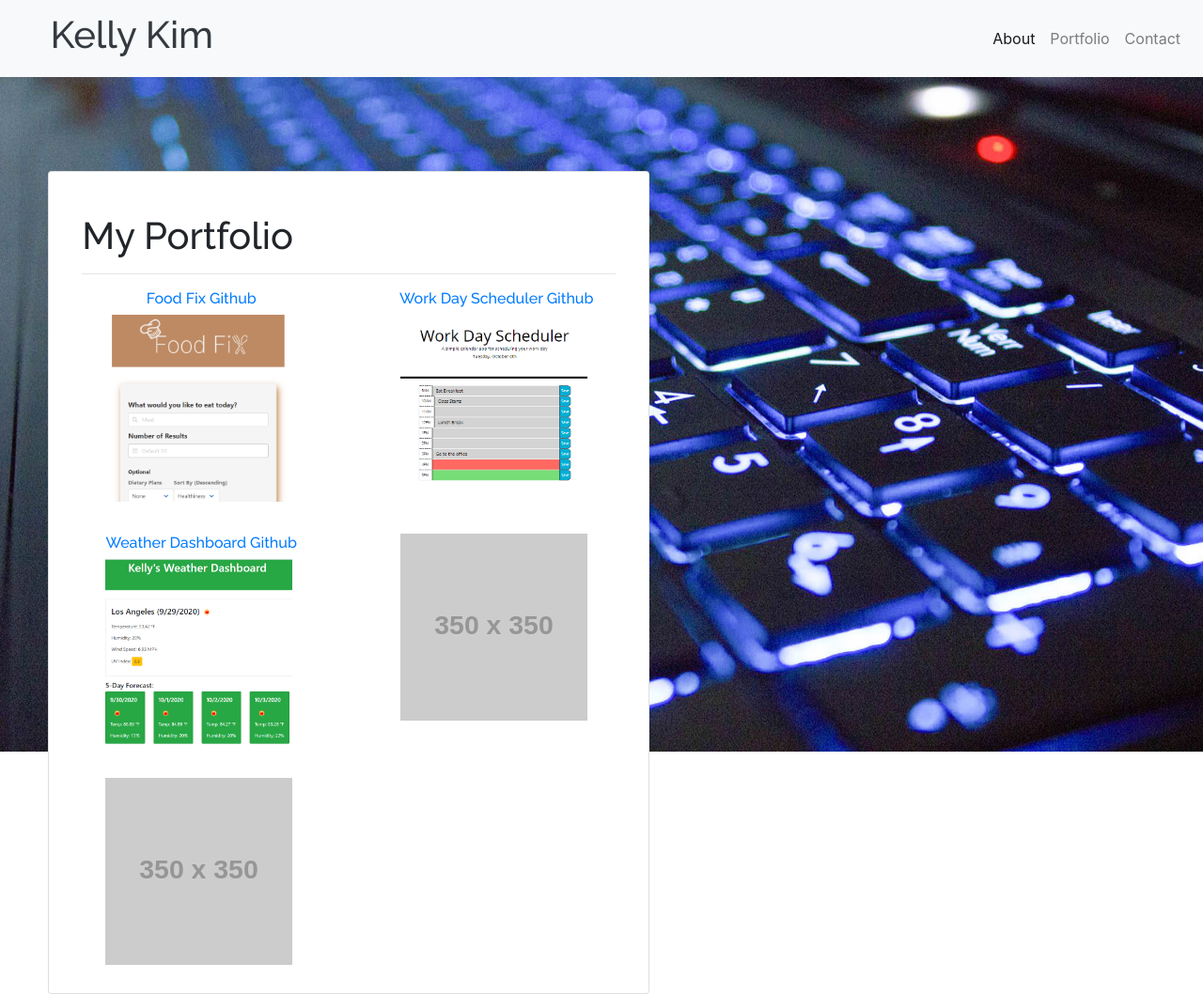
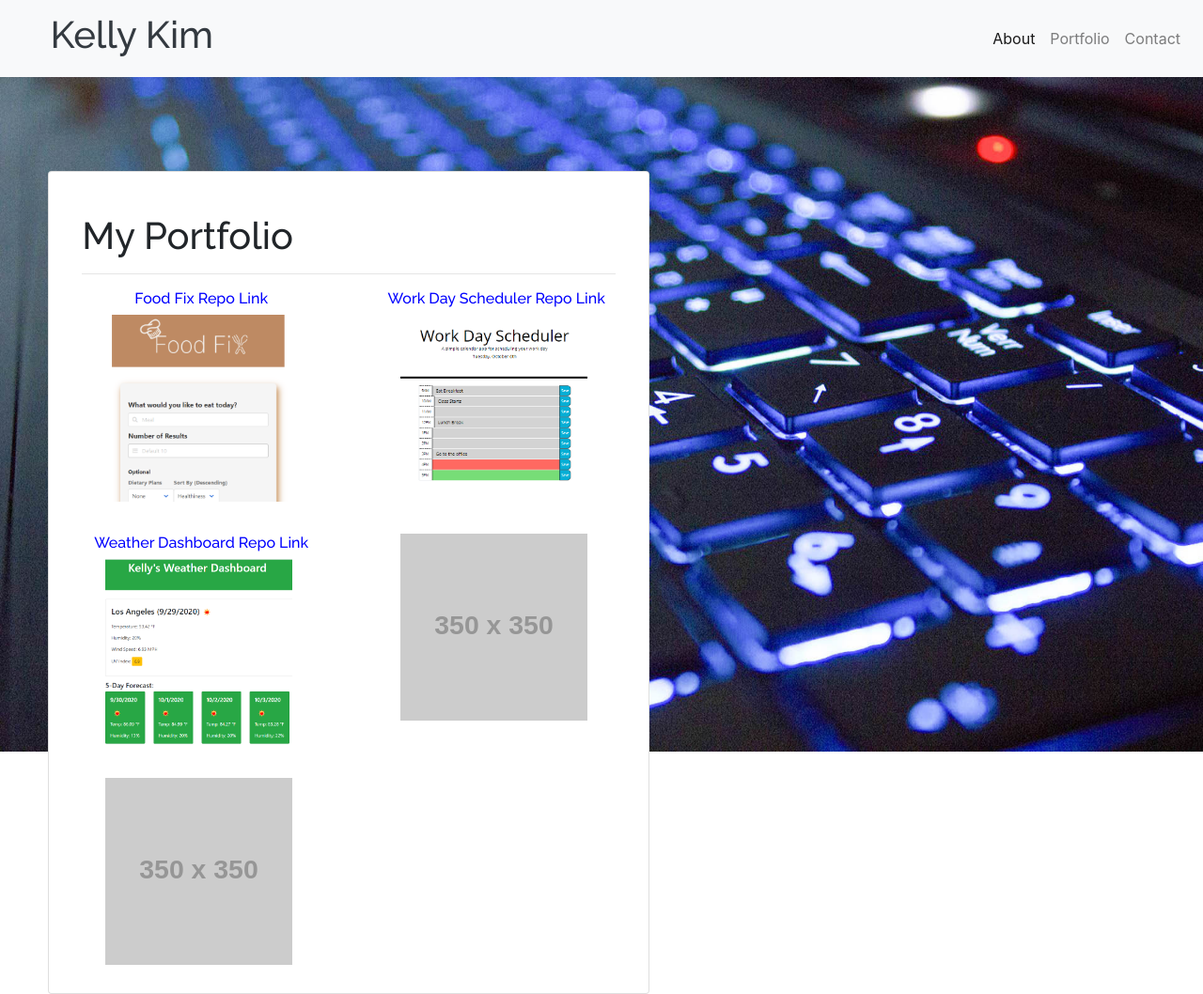
Before and after one commit to kellykim831/Responsive_Portfolio, a plain HTML site: page portfolio.html in a window 1280 px wide. Shown: the top 1058 px of the page at 94% size. Drawn offline with nearby package versions, Linux system fonts and the light colour scheme; placeholder pictures from the web are drawn by us.

Commit message:
update html

```diff
--- a/portfolio.html
+++ b/portfolio.html
@@ -61,7 +61,7 @@
                         <!-- insert thumbnail and adjust to 350 for size -->
 
                         <a href="https://github.com/kellykim831/FoodFix" target="_blank">
-                            <h6 class="text-center">Food Fix Github</h6>
+                            <h6 class="text-center">Food Fix Repo Link</h6>
                         </a>
                         <a href="https://kellykim831.github.io/FoodFix/" target="_blank"><img class="images" width="250"
                                 height="250" src="foofixsquare.png" alt="photo of food fix logo"></a>
@@ -70,7 +70,7 @@
                     <div class="col-md-6">
                         <!-- insert thumbnail and adjust to 350 for size -->
                         <a href="https://github.com/kellykim831/Work-Day-Scheduler" target="_blank">
-                            <h6 class="text-center">Work Day Scheduler Github</h6>
+                            <h6 class="text-center">Work Day Scheduler Repo Link</h6>
                         </a>
                         <a href="https://kellykim831.github.io/Work-Day-Scheduler/" target="_blank"><img class="images"
                                 width="250" height="250" src="newwdscheduler.png" alt="calendar logo"></a>
@@ -81,7 +81,7 @@
                     <div class="col-md-6">
                         <!-- insert thumbnail and adjust to 350 for size -->
                         <a href="https://github.com/kellykim831/weather_dashboard" target="_blank">
-                            <h6 class="text-center">Weather Dashboard Github</h6>
+                            <h6 class="text-center">Weather Dashboard Repo Link</h6>
                         </a>
                         <a class="square" href="https://kellykim831.github.io/weather_dashboard/" target="_blank"><img
                                 class="images" width="250" height="250" src="weatherdashboard (2).png"
--- a/style.css
+++ b/style.css
@@ -1,6 +1,10 @@
  h1 {
     font-family: 'Raleway', sans-serif;
 
+ }
+ h6 {
+     font-family: 'Raleway', sans-serif;
+     color: blue;
  }
 .container {
     background-color: white;
```
